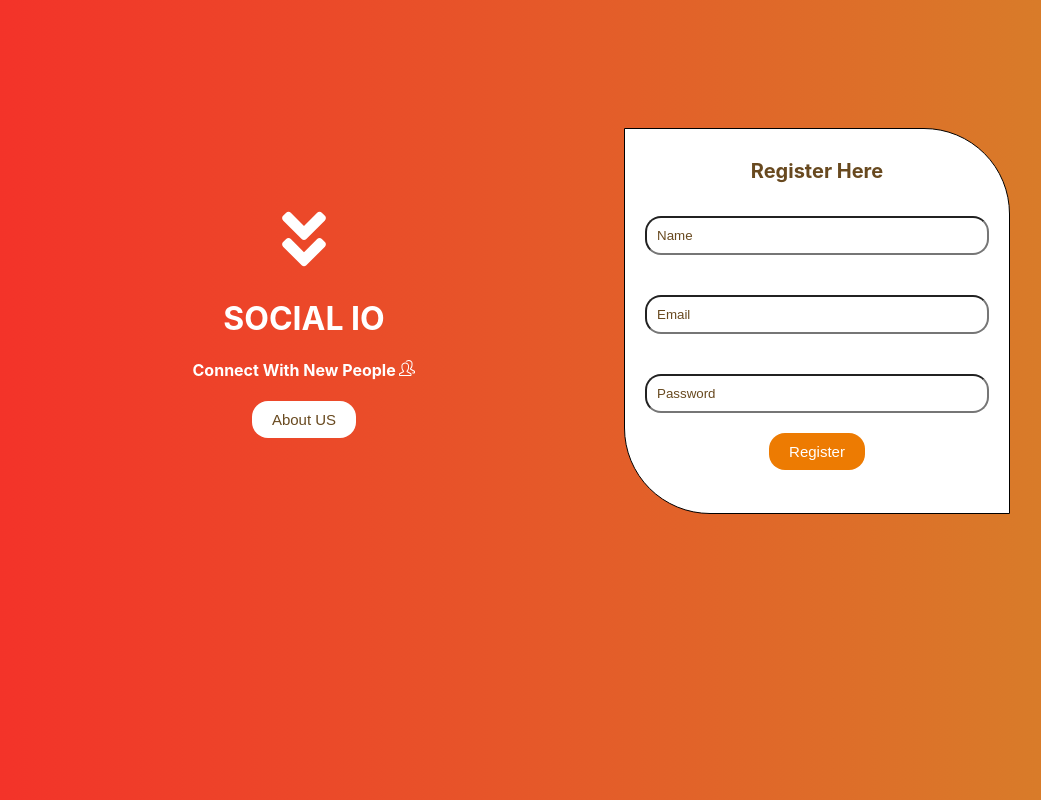
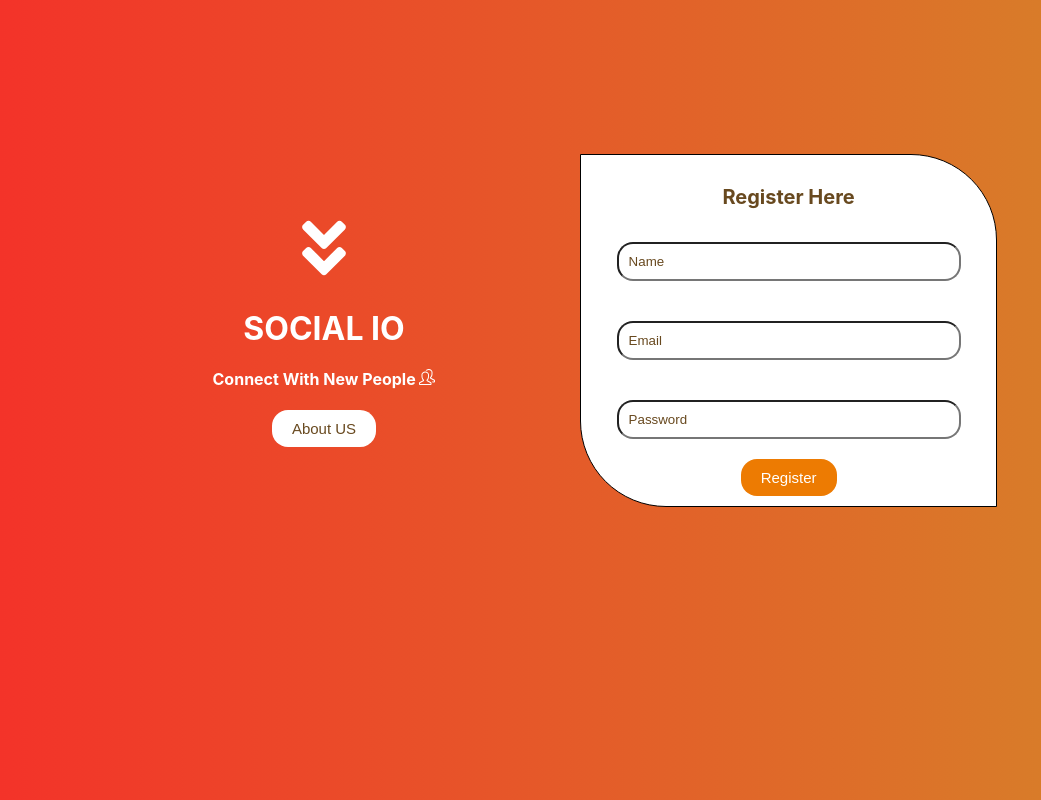
Before and after one commit to thekrprince/socialio, a React (Create React App) app in the folder client/: page / in a window 1280 px wide. Shown: the whole page, without its empty margins (143-1184 px from the left). Built offline with nearby package versions, Linux system fonts and the light colour scheme.

Commit message:
fixed css for registration page in iphone 12 pro and web

```diff
--- a/client/src/components/authentication/Registration.css
+++ b/client/src/components/authentication/Registration.css
@@ -3,6 +3,7 @@ body{
     background-image: linear-gradient(to right, rgb(247, 41, 41), #d68229);
 }
 
+/* Mobile view */
 .registration-container{
     display: flex;
     flex-direction: column;
@@ -70,19 +71,19 @@ body{
     font-size: 15px;
 }
 
+/* Web View */
 @media screen and (min-width:700px){
     .registration-container {
-        /* display: block; */
         flex-direction: row;
-        padding-top: 10%;
+        padding-top: 12%;
     }
     .social-intro{
-        width: 50%;
+        width: 40%;
         margin: 0%;
     }
     .container {
-        width: 30vw;
-        height: 48vh;
+        width: 120%;
+        height: 60%;
     }
 
     .input-div{
@@ -93,5 +94,8 @@ body{
         padding: 10px;
 
     }
+    .button{
+        margin-bottom: 10px;
+    }
 
 }
```
